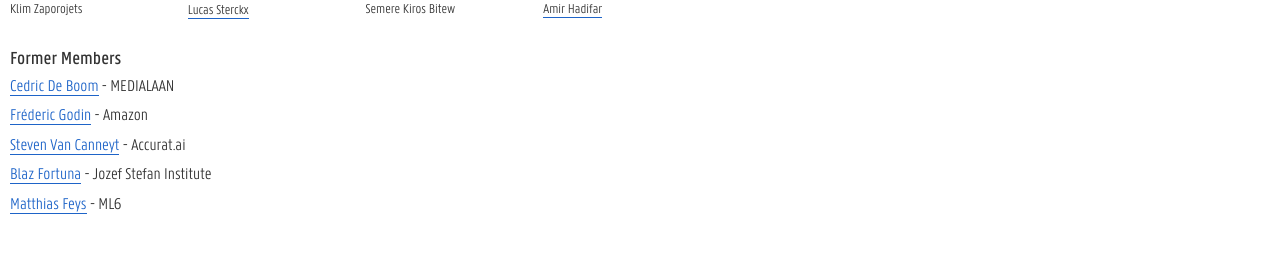
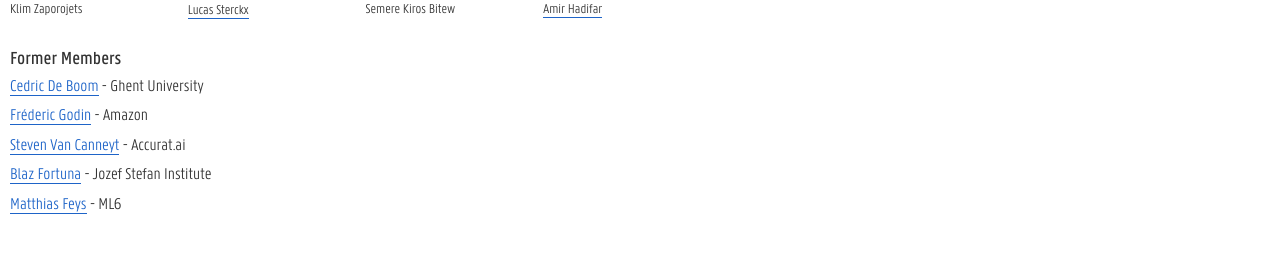
Before and after one commit to UgentT2K/UgentT2K.github.io, a Jekyll site: the page built from index.html, in a window 1280 px wide. Shown: the part 915-1185 px from the top of the page. Built offline with Jekyll 4.4.1, drawn with Linux system fonts in a browser that asks for light colours.

Commit message:
Affiliation Cedric

```diff
--- a/_includes/members.html
+++ b/_includes/members.html
@@ -103,7 +103,7 @@
 
 
                       <h3 class=" " id="members">Former Members</h2>
-						<p><a href="http://cedricdeboom.github.io/about/">Cedric De Boom</a> - MEDIALAAN</p>
+						<p><a href="http://cedricdeboom.github.io/about/">Cedric De Boom</a> - Ghent University</p>
                         <p><a href="https://www.fredericgodin.com/">Fréderic Godin</a> - Amazon</p>
 					    <p><a href="http://www.stevenvancanneyt.be/">Steven Van Canneyt</a> - Accurat.ai</p>
 					    <p><a href="http://blazfortuna.com/index.html">Blaz Fortuna</a> - Jozef Stefan Institute</p>
```
